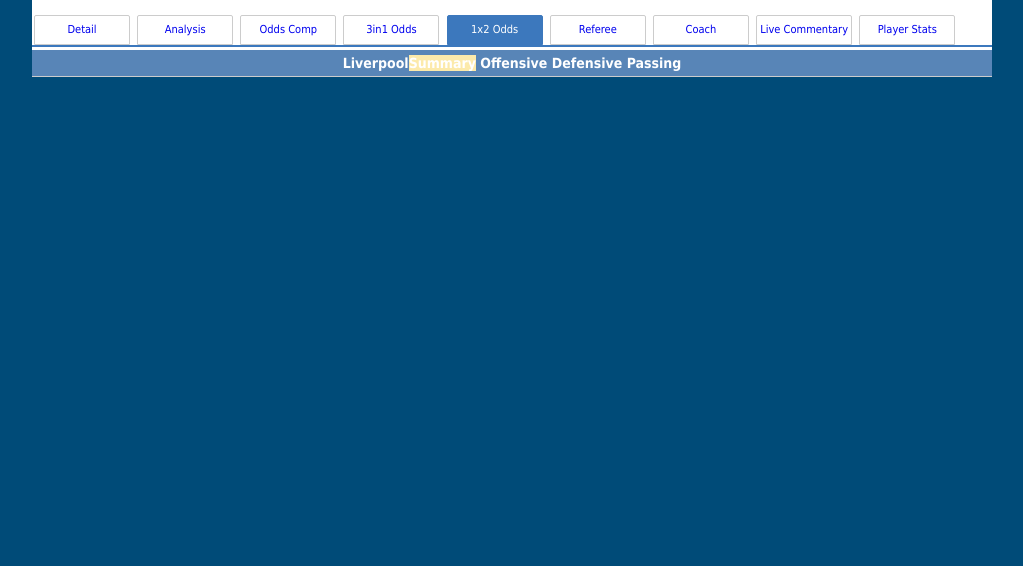
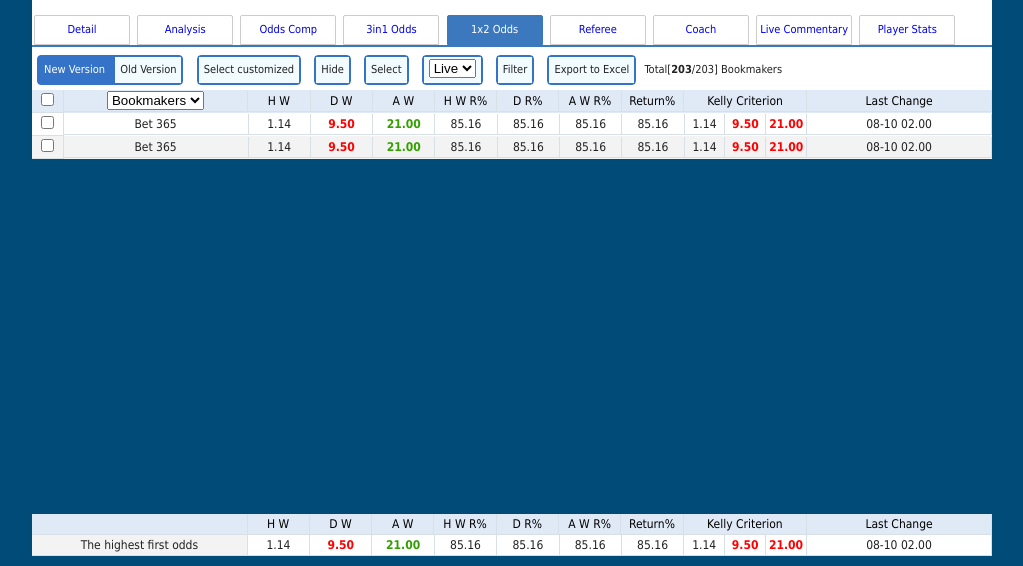
Before and after one commit to Rikadewi/football-livescore, a plain HTML site: page views/1x2.html in a window 1280 px wide. Shown: the part 234-800 px from the top of the page, without its empty margins (128-1151 px from the left). Drawn offline with Linux system fonts and the light colour scheme; files whose address does not match are found by name.

Commit message:
Add 1x2 page

```diff
--- a/css/style.css
+++ b/css/style.css
@@ -396,6 +396,9 @@ body#index {
     display: flex;
     font-size: 12px;
 }
+.column-0-5 {
+    flex: 0.5 ;
+}
 .column-1 {
     flex: 1 ;
 }
@@ -407,6 +410,9 @@ body#index {
 }
 .column-3 {
     flex: 3;
+}
+.column-3-5 {
+    flex: 3.5;
 }
 .column-4 {
     flex: 4;
@@ -640,3 +646,11 @@ h1 {
 }
 
 /* Coaach */
+
+/* 1x2 */
+.fixed-bottom {
+    position: fixed;
+    bottom: 0;
+    width: 960px;
+    background-color: white;
+}
--- a/views/1x2.html
+++ b/views/1x2.html
@@ -73,17 +73,130 @@
                 <a href="player-stats.html">Player Stats</a>
             </div>
 
-            <!-- Liverpool -->
-            <div class="content-head">
-                Liverpool
-                <div>
-                    <span class="orange-background">Summary</span>
-                    <span>Offensive</span>
-                    <span>Defensive</span>
-                    <span>Passing</span>
+            <div class="content-filter">
+                <a class="current">New Version</a>
+                <a>Old Version</a>
+            </div>
+            <div class="content-filter">
+                <a>Select customized</a>
+            </div>
+            <div class="content-filter">
+                <a>Hide</a>
+            </div>
+            <div class="content-filter">
+                <a>Select</a>
+            </div>
+            <div class="content-filter">
+                <a>
+                    <select>
+                        <option>Live</option>
+                    </select>
+                </a>
+            </div>
+            <div class="content-filter">
+                <a>Filter</a>
+            </div>
+            <div class="content-filter">
+                <a>Export to Excel</a>
+            </div>
+            <span>
+                Total[<b>203</b>/203] Bookmakers
+            </span>
+
+            <div class="content-data">
+                <div class="content-row center odds-light-blue-background">
+                    <div class="column-0-5">
+                        <input type="checkbox">
+                    </div>
+                    <div class="column-3">
+                        <select>
+                            <option>Bookmakers</option>
+                        </select>
+                    </div>
+                    <div class="column-1">H W</div>
+                    <div class="column-1">D W</div>
+                    <div class="column-1">A W</div>
+                    <div class="column-1">H W R%</div>
+                    <div class="column-1">D R%</div>
+                    <div class="column-1">A W R%</div>
+                    <div class="column-1">Return%</div>
+                    <div class="column-2">Kelly Criterion</div>
+                    <div class="column-3">Last Change</div>
+                </div>
+                <div class="content-row center">
+                    <div class="column-0-5">
+                        <input type="checkbox">
+                    </div>
+                    <div class="column-3">
+                        <a>Bet 365</a>
+                    </div>
+                    <div class="column-1">1.14</div>
+                    <div class="column-1"><b class="red">9.50</b></div>
+                    <div class="column-1"><b class="green">21.00</b></div>
+                    <div class="column-1">85.16</div>
+                    <div class="column-1">85.16</div>
+                    <div class="column-1">85.16</div>
+                    <div class="column-1">85.16</div>
+                    <div class="column-2 row-distribute">
+                        <div>1.14</div>
+                        <div><b class="red">9.50</b></div>
+                        <div><b class="red">21.00</b></div>
+                    </div>
+                    <div class="column-3">08-10 02.00</div>
+                </div>
+                <div class="content-row center gray-background">
+                    <div class="column-0-5">
+                        <input type="checkbox">
+                    </div>
+                    <div class="column-3">
+                        <a>Bet 365</a>
+                    </div>
+                    <div class="column-1">1.14</div>
+                    <div class="column-1"><b class="red">9.50</b></div>
+                    <div class="column-1"><b class="green">21.00</b></div>
+                    <div class="column-1">85.16</div>
+                    <div class="column-1">85.16</div>
+                    <div class="column-1">85.16</div>
+                    <div class="column-1">85.16</div>
+                    <div class="column-2 row-distribute">
+                        <div>1.14</div>
+                        <div><b class="red">9.50</b></div>
+                        <div><b class="red">21.00</b></div>
+                    </div>
+                    <div class="column-3">08-10 02.00</div>
                 </div>
             </div>
-            <div class="content-data">
+            <div class="content-data fixed-bottom">
+                <div class="content-row center odds-light-blue-background">
+                    <div class="column-3-5">&nbsp;</div>
+                    <div class="column-1">H W</div>
+                    <div class="column-1">D W</div>
+                    <div class="column-1">A W</div>
+                    <div class="column-1">H W R%</div>
+                    <div class="column-1">D R%</div>
+                    <div class="column-1">A W R%</div>
+                    <div class="column-1">Return%</div>
+                    <div class="column-2">Kelly Criterion</div>
+                    <div class="column-3">Last Change</div>
+                </div>
+                <div class="content-row center">
+                    <div class="column-3-5 gray-background">
+                        The highest first odds
+                    </div>
+                    <div class="column-1">1.14</div>
+                    <div class="column-1"><b class="red">9.50</b></div>
+                    <div class="column-1"><b class="green">21.00</b></div>
+                    <div class="column-1">85.16</div>
+                    <div class="column-1">85.16</div>
+                    <div class="column-1">85.16</div>
+                    <div class="column-1">85.16</div>
+                    <div class="column-2 row-distribute">
+                        <div>1.14</div>
+                        <div><b class="red">9.50</b></div>
+                        <div><b class="red">21.00</b></div>
+                    </div>
+                    <div class="column-3">08-10 02.00</div>
+                </div>
             </div>
         </section>
         <!-- Script -->
```
